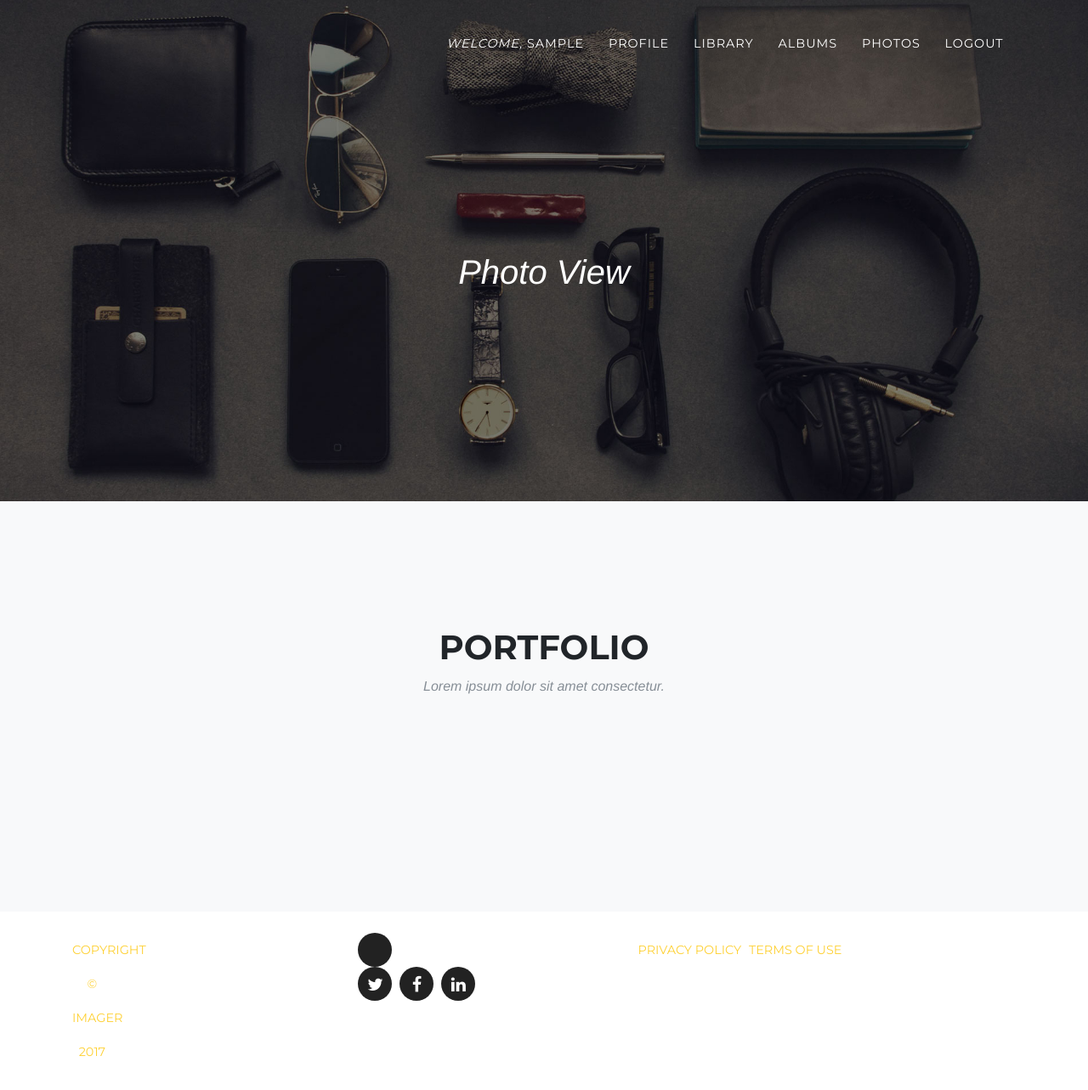
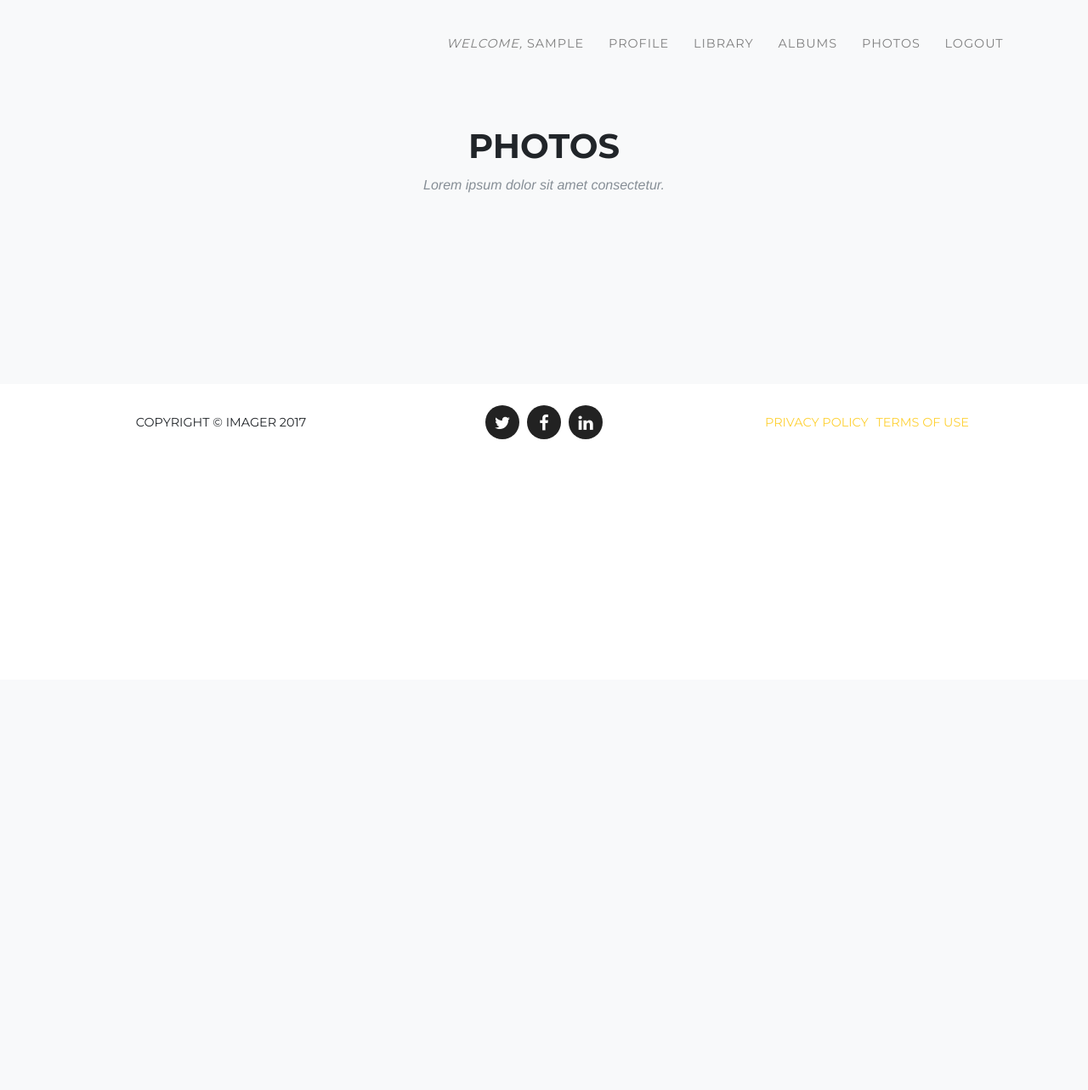
Before and after one commit to akarnoski/django-imager, a Django app: page /images/photos in a window 1280 px wide. Shown: the whole page at 85% size. After the commit the page ends 517 px from the top, so only its background shows below. Run offline with Django 3.2, Linux system fonts and the light colour scheme; the visitor is signed in with stand-in values (Sample User, id 1); data comes from the database, SQL or seed files in the repository; data that the repository does not hold is empty; some libraries are stand-ins or nearby versions; some web fonts are replaced.

Commit message:
photo view working

```diff
--- a/imagersite/imager_images/templates/imager_images/nav.html
+++ b/imagersite/imager_images/templates/imager_images/nav.html
@@ -1,22 +1,22 @@
           <ul class="navbar-nav ml-auto">
             {% if request.user.is_authenticated %}
             <li class="nav-item">
-              <a class="nav-link js-scroll-trigger" href="/profile"><i>Welcome,</i> {{ request.user.username }}</a>
+              <a class="nav-link js-scroll-trigger" href="/profile" style="color: gray"><i>Welcome,</i> {{ request.user.username }}</a>
             </li>
             {% endif %}
             <li class="nav-item">
-              <a class="nav-link js-scroll-trigger" href="/profile">Profile</a>
+              <a class="nav-link js-scroll-trigger" href="/profile" style="color: gray">Profile</a>
             </li>
             <li class="nav-item">
-              <a class="nav-link js-scroll-trigger" href="/images/library">Library</a>
+              <a class="nav-link js-scroll-trigger" href="/images/library" style="color: gray">Library</a>
             </li>
             <li class="nav-item">
-              <a class="nav-link js-scroll-trigger" href="#about">Albums</a>
+              <a class="nav-link js-scroll-trigger" href="#about" style="color: gray">Albums</a>
             </li>
             <li class="nav-item">
-              <a class="nav-link js-scroll-trigger" href="{% url 'imager_images:photo' %}">Photos</a>
+              <a class="nav-link js-scroll-trigger" href="{% url 'imager_images:photo' %}" style="color: gray">Photos</a>
             </li>
             <li class="nav-item">
-              <a class="nav-link js-scroll-trigger" href="/accounts/logout">Logout</a>
+              <a class="nav-link js-scroll-trigger" href="/accounts/logout" style="color: gray">Logout</a>
             </li>
           </ul>
--- a/imagersite/imager_images/templates/imager_images/photo.html
+++ b/imagersite/imager_images/templates/imager_images/photo.html
@@ -3,17 +3,14 @@
 {% block nav %} {% include "imager_images/nav.html" %} {% endblock nav %}
 
 {% block content %}
-
+  {% load static %}
     <header class="masthead">
       <div class="container">
-        <div class="intro-text">
+ <!--        <div class="intro-text">
           <div class="intro-lead-in">Photo View</div>
           <div class="intro-heading">
-                {% for photo in photos %}
-                  <p>{{ photo.title }}</p>
-                {% endfor %}
           </div>
-        </div>
+        </div> -->
       </div>
     </header>
     <!-- Portfolio Grid -->
@@ -21,45 +18,34 @@
       <div class="container">
         <div class="row">
           <div class="col-lg-12 text-center">
-            <h2 class="section-heading">Portfolio</h2>
+            <h2 class="section-heading">PHOTOS</h2>
             <h3 class="section-subheading text-muted">Lorem ipsum dolor sit amet consectetur.</h3>
           </div>
         </div>
         <div class="row">
           {% for photo in photos %}
+              {% load static %}
           <div class="col-md-4 col-sm-6 portfolio-item">
-            <a class="portfolio-link" data-toggle="modal" href="#portfolioModal1">
+            <a class="portfolio-link" data-toggle="modal" href="#photo_{{ photo.id }}">
               <div class="portfolio-hover">
                 <div class="portfolio-hover-content">
                   <i class="fa fa-plus fa-3x"></i>
                 </div>
               </div>
 
-              {% load static %}
                 <img class="img-fluid" src={{ photo.docfile.url }} alt="My image"/>
             </a>
-            <div class="portfolio-caption">
-              <h4>{{ photo.title }}</h4>
-              <p class="text-muted">{{ photo.description }}</p>
-              <p class="text-muted">{{ photo.docfile.url }}</p>
-            </div>
           </div>
-                {% endfor %}
-          <div class="col-md-4 col-sm-6 portfolio-item">
-            <a class="portfolio-link" data-toggle="modal" href="#portfolioModal3">
-              <div class="portfolio-hover">
-                <div class="portfolio-hover-content">
-                  <i class="fa fa-plus fa-3x"></i>
-                </div>
-              </div>
-          </div>
+               {% endfor %}
         </div>
       </div>
     </section>
 
 
     <!-- Modal 6 -->
-    <div class="portfolio-modal modal fade" id="portfolioModal6" tabindex="-1" role="dialog" aria-hidden="true">
+{% for photo in photos %}
+    {% load static %}
+    <div class="portfolio-modal modal fade" id="photo_{{ photo.id }}" tabindex="-1" role="dialog" aria-hidden="true" style="display: none;">
       <div class="modal-dialog">
         <div class="modal-content">
           <div class="close-modal" data-dismiss="modal">
@@ -72,20 +58,13 @@
               <div class="col-lg-8 mx-auto">
                 <div class="modal-body">
                   <!-- Project Details Go Here -->
-                  <h2>Project Name</h2>
-                  <p class="item-intro text-muted">Lorem ipsum dolor sit amet consectetur.</p>
                   {% load static %}
-                    <img class="img-fluid d-block mx-auto" src="{% static '/img/portfolio/06-full.jpg' %}" alt="My image"/>
-                  <!-- <img class="img-fluid d-block mx-auto" src="img/portfolio/06-full.jpg" alt=""> -->
-                  <p>Use this area to describe your project. Lorem ipsum dolor sit amet, consectetur adipisicing elit. Est blanditiis dolorem culpa incidunt minus dignissimos deserunt repellat aperiam quasi sunt officia expedita beatae cupiditate, maiores repudiandae, nostrum, reiciendis facere nemo!</p>
+                  <h2>{{ photo.title }}</h2>
+                  <img class="img-fluid d-block mx-auto" src={{ photo.docfile.url }} alt="My image"/>
+                  <p>{{ photo.description }}</p>
                   <ul class="list-inline">
-                    <li>Date: January 2017</li>
-                    <li>Client: Window</li>
-                    <li>Category: Photography</li>
+                    <li>Upload Date: {{ photo.date_uploaded }}</li>
                   </ul>
-                  <button class="btn btn-primary" data-dismiss="modal" type="button">
-                    <i class="fa fa-times"></i>
-                    Close Project</button>
                 </div>
               </div>
             </div>
@@ -93,5 +72,6 @@
         </div>
       </div>
     </div>
+    {% endfor %}
 
 {% endblock %}
--- a/imagersite/imagersite/settings.py
+++ b/imagersite/imagersite/settings.py
@@ -135,4 +135,4 @@
 EMAIL_BACKEND = 'django.core.mail.backends.console.EmailBackend'
 
 MEDIA_URL = '/media/'
-MEDIA_ROOT = os.path.join(BASE_DIR, 'media')
+MEDIA_ROOT = os.path.join(BASE_DIR, 'MEDIA')
--- a/imagersite/imagersite/templates/imagersite/base.html
+++ b/imagersite/imagersite/templates/imagersite/base.html
@@ -90,20 +90,13 @@
     </footer>
 
     {% load static %}
-    <link href="{% static '/js/jquery.min.js' %}">
-    {% load static %}
-    <link href="{% static '/js/popper.min.js' %}">
-    {% load static %}
-    <link href="{% static '/js/contact_me.js' %}">
-    {% load static %}
-    <link href="{% static '/js/bootstrap.min.js' %}">
-    {% load static %}
-    <link href="{% static '/js/jquery.easing.js' %}">
-    {% load static %}
-    <link href="{% static '/js/jqBootstrapValidation.js' %}">
-    {% load static %}
-    <link href="{% static '/js/agency.js' %}">
-
+    <script src="{% static '/js/jquery.min.js' %}"></script>
+    <script src="{% static '/js/popper.min.js' %}"></script>
+    <script src="{% static '/js/contact_me.js' %}"></script>
+    <script src="{% static '/js/bootstrap.js' %}"></script>
+    <script src="{% static '/js/jquery.easing.js' %}"></script>
+    <script src="{% static '/js/jqBootstrapValidation.js' %}"></script>
+    <script src="{% static 'js/agency.min.js' %}"></script>
   </body>
 
 </html>
--- a/imagersite/imagersite/templates/imagersite/home.html
+++ b/imagersite/imagersite/templates/imagersite/home.html
@@ -1,4 +1,8 @@
 {% extends 'imagersite/base.html' %}
+
+{% if request.user.is_authenticated %}
+  {% block nav %} {% include "imager_profile/nav.html" %} {% endblock nav %}
+{% endif %}
 
 {% block content %}
 
```
Also changed, not shown: imagersite/documents/2017/11/28/funny-tiny-face-cats-photoshop-battle-11-596db6bf66c5b__605.jpg (deleted), imagersite/documents/2017/11/28/funny-tiny-face-cats-photoshop-battle-11-596db6bf66c5b__605_81uIq7R.jpg (deleted), 1 other file.
